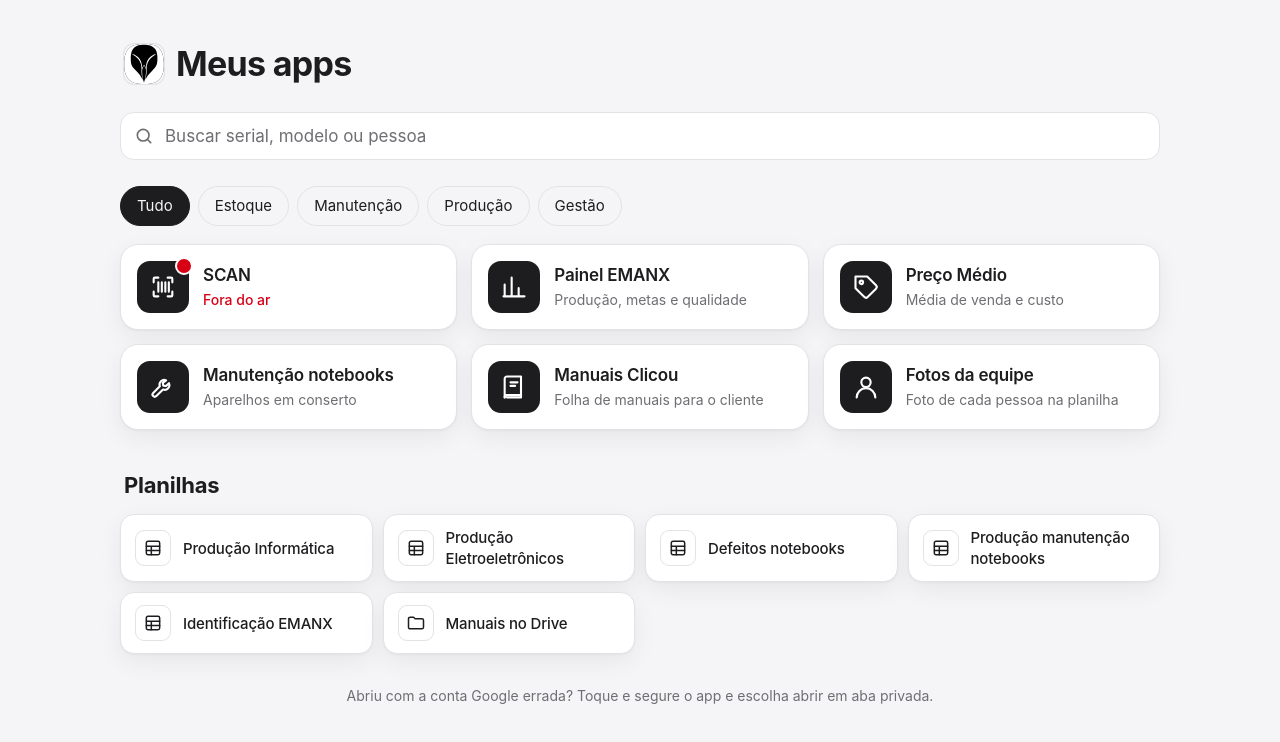
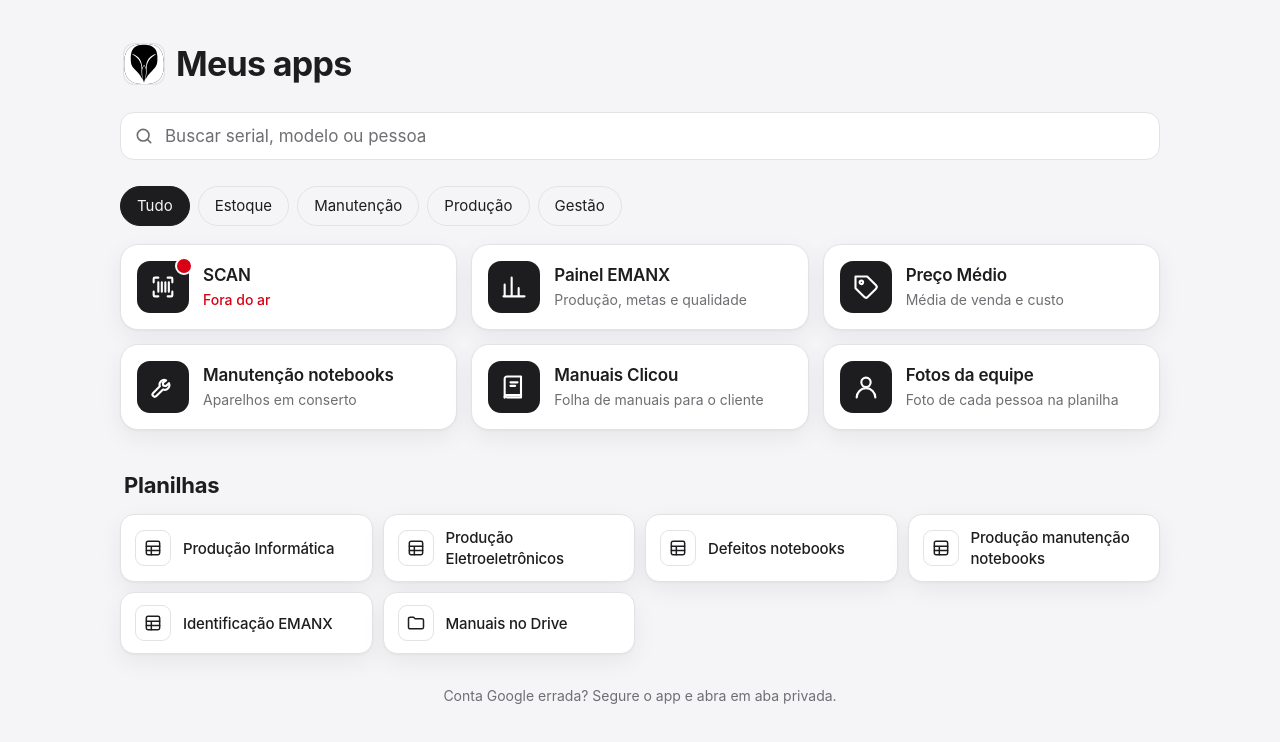
Before and after one commit to jpaapw-star/painel, a plain HTML site: page apps/index.html in a window 1280 px wide. Drawn offline with Linux system fonts and the light colour scheme.

Commit message:
Aviso de conta mais curto
Co-Authored-By: Claude Opus 5.5 <noreply@anthropic.com>
Claude-Session: https://claude.ai/code/session_013w1DXViopw9jgyboUkXRdb

```diff
--- a/apps/index.html
+++ b/apps/index.html
@@ -160,7 +160,7 @@
       <span class="ic"><svg viewBox="0 0 24 24"><path d="M3 7a2 2 0 0 1 2-2h4l2 2h8a2 2 0 0 1 2 2v8a2 2 0 0 1-2 2H5a2 2 0 0 1-2-2V7Z"/></svg></span>
       <span class="nome">Manuais no Drive</span></a></li>
   </ul>
-  <p class="dica">Abriu com a conta Google errada? Toque e segure o app e escolha abrir em aba privada.</p>
+  <p class="dica">Conta Google errada? Segure o app e abra em aba privada.</p>
 </main>
 <script>
 /* Busca única, ordem por uso e filtro por área. Tudo fica só neste aparelho. */
```
